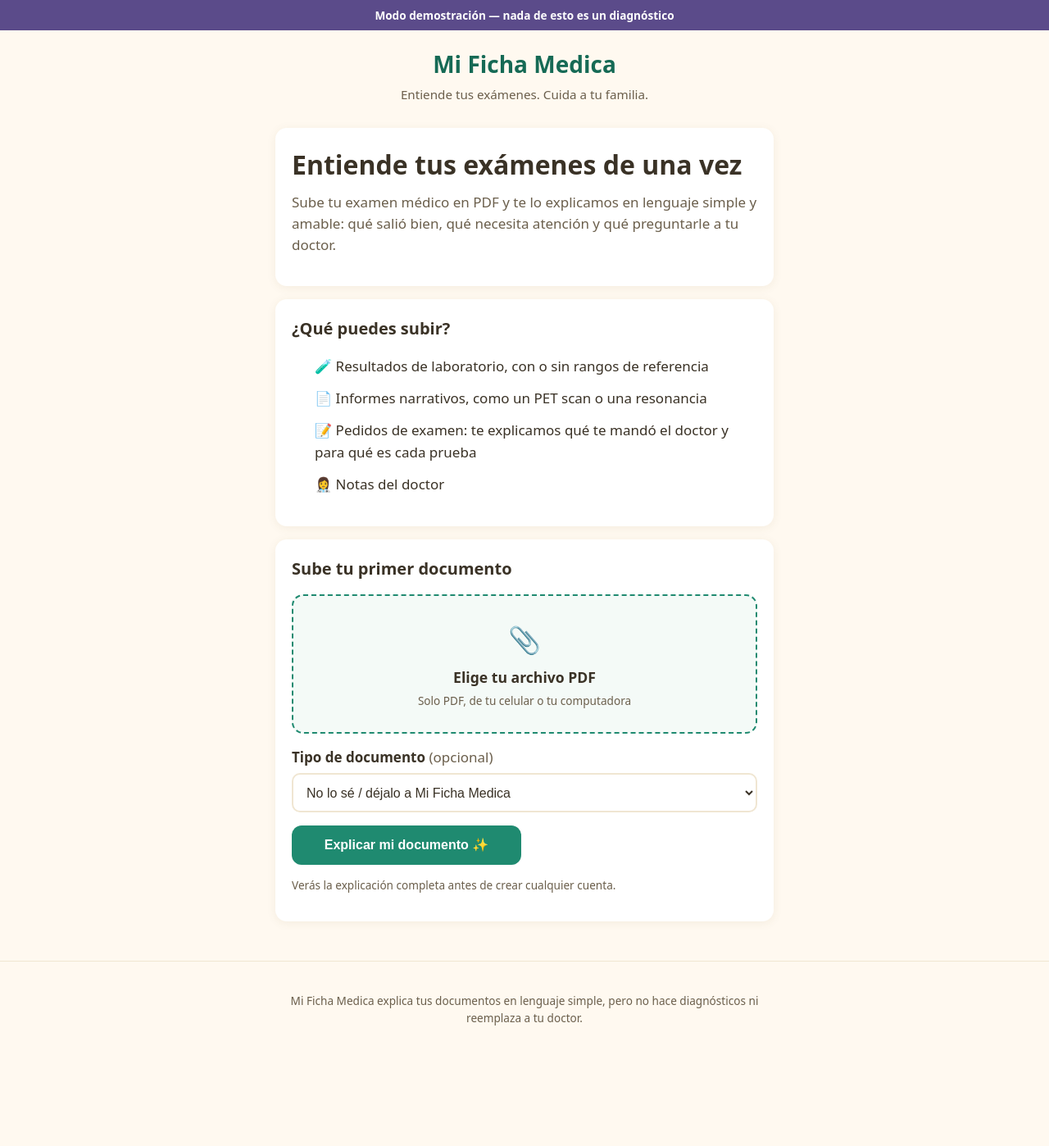
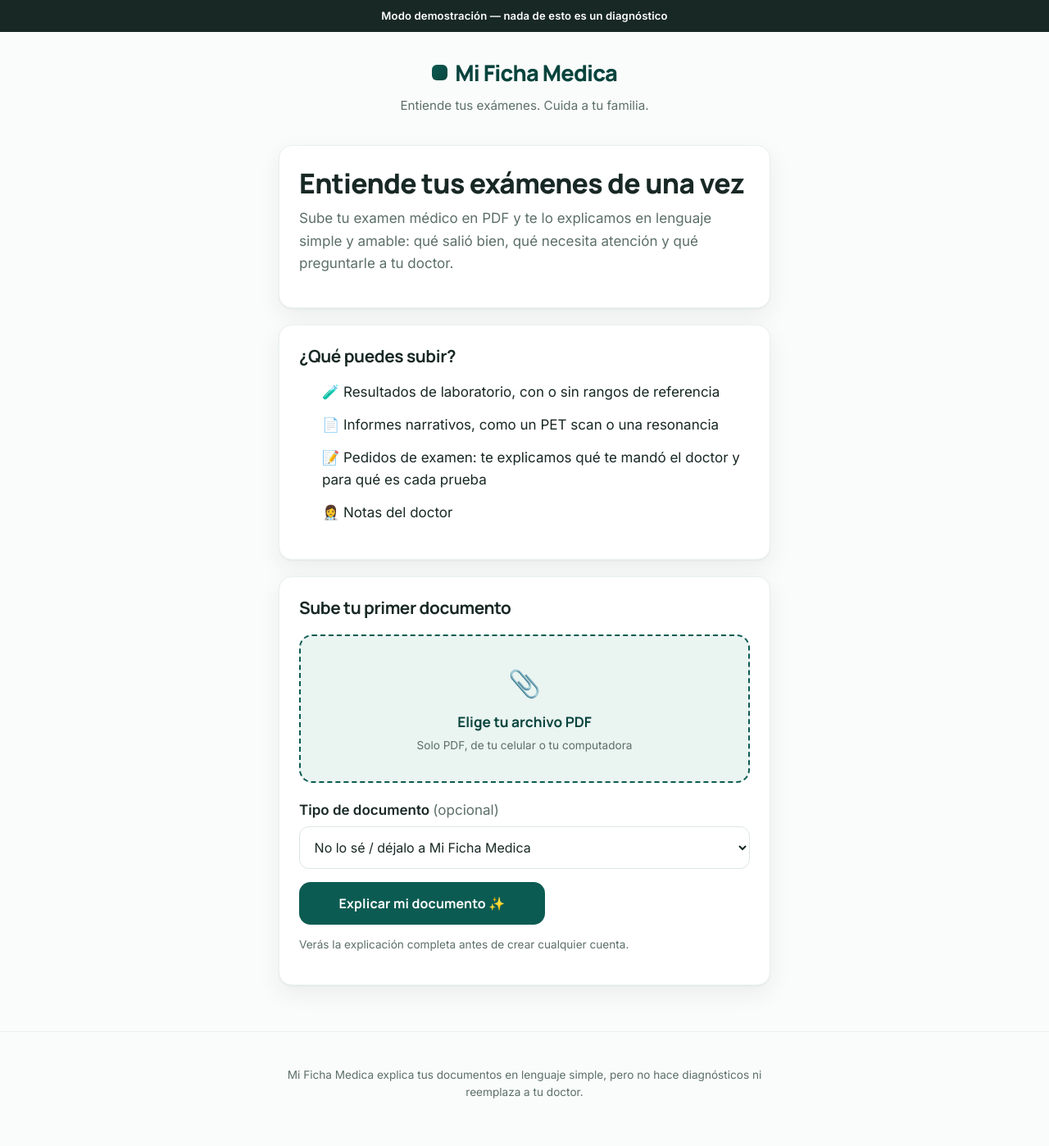
Before and after one commit to danlegion/mificha, a FastAPI app: page / in a window 1280 px wide. Shown: the whole page at 82% size. Before the commit the page ends 1251 px from the top, so only its background shows below. Run offline with FastAPI, Linux system fonts and the light colour scheme.

Commit message:
Diseño: dirección 'Calma clínica'
- Paleta propia: verde pino profundo (#0C5B52) + superficies clínicas claras,
  fuera del azul médico genérico y del crema anterior.
- Tipografías: Manrope (marca/títulos/números) + Inter (texto).
- Tarjetas con borde hairline y sombra susurrada, más aire, radios 16px.
- theme-color y manifest actualizados; SW cache v3 para que los
  teléfonos reciban el nuevo CSS.

```diff
--- a/static/app.css
+++ b/static/app.css
@@ -1,26 +1,40 @@
-/* MiFicha — mobile-first, warm and friendly. No build step. */
+/* Mi Ficha Medica — dirección "Calma clínica".
+   Mobile-first, sereno y profesional. Sin build step.
+   Tipografías: Manrope (títulos/marca/números) + Inter (texto). */
 
 :root {
-  --cream: #FFF9F0;
-  --ink: #3a3226;
-  --ink-soft: #6b5f4c;
-  --green: #1f8a70;
-  --green-dark: #166a55;
-  --teal: #2aa198;
-  --card: #ffffff;
-  --line: #f0e6d2;
-  --shadow: 0 2px 12px rgba(120, 90, 40, 0.08);
-  --radius: 14px;
+  /* Superficies */
+  --bg: #FAFCFB;
+  --surface: #FFFFFF;
+  --surface-soft: #EFF6F3;
+  --line: #DCE7E2;
+  --line-soft: #E9F1ED;
 
-  /* Urgency colors — always paired with text labels */
-  --u-green-bg: #e6f6ec;
-  --u-green-fg: #1c7a3f;
-  --u-amber-bg: #fff3d6;
-  --u-amber-fg: #8a6100;
-  --u-orange-bg: #ffe9d6;
-  --u-orange-fg: #b34a00;
-  --u-red-bg: #ffe0dd;
-  --u-red-fg: #b91c1c;
+  /* Tinta */
+  --ink: #182825;
+  --ink-soft: #5C6F68;
+  --ink-faint: #8AA099;
+
+  /* Marca: verde pino profundo — propio, no el azul médico genérico */
+  --brand: #0C5B52;
+  --brand-deep: #08443D;
+  --brand-soft-bg: #DDEEE9;
+  --brand-ghost: #EAF4F1;
+
+  --radius: 16px;
+  --radius-sm: 12px;
+  --shadow: 0 1px 2px rgba(16, 43, 38, 0.05), 0 10px 28px rgba(16, 43, 38, 0.07);
+
+  --font-display: "Manrope", "Inter", system-ui, -apple-system, "Segoe UI", sans-serif;
+  --font-body: "Inter", system-ui, -apple-system, "Segoe UI", Roboto, sans-serif;
+
+  /* Urgencia — siempre acompañada de etiqueta de texto */
+  --u-green-bg: #E2F3EB; --u-green-fg: #14663F; --u-green-line: #BEE2D1;
+  --u-amber-bg: #FFF4D9; --u-amber-fg: #8A6100; --u-amber-line: #EFD9A0;
+  --u-orange-bg: #FFEBD9; --u-orange-fg: #A8480A; --u-orange-line: #F2CBA8;
+  --u-red-bg: #FFE3E0;   --u-red-fg: #B4232A;   --u-red-line: #F0BDB8;
+
+  --focus: #2AA198;
 }
 
 * { box-sizing: border-box; }
@@ -29,110 +43,144 @@ html { -webkit-text-size-adjust: 100%; }
 
 body {
   margin: 0;
-  background: var(--cream);
+  background: var(--bg);
   color: var(--ink);
-  font-family: system-ui, -apple-system, "Segoe UI", Roboto, sans-serif;
+  font-family: var(--font-body);
   font-size: 17px;
-  line-height: 1.55;
+  line-height: 1.6;
+  -webkit-font-smoothing: antialiased;
 }
 
 .container {
   max-width: 640px;
   margin: 0 auto;
-  padding: 0 1rem;
+  padding: 0 1.25rem;
 }
+
+h1, h2, h3 {
+  font-family: var(--font-display);
+  letter-spacing: -0.02em;
+  line-height: 1.25;
+  color: var(--ink);
+}
+
+h2 { font-size: 1.3rem; margin: 0 0 0.75rem; }
+h3 { font-size: 1.08rem; margin: 0 0 0.5rem; }
 
 /* ---------- Header / footer ---------- */
 
 .dev-banner {
-  background: #5b4b8a;
+  background: var(--ink);
   color: #fff;
   text-align: center;
-  font-size: 0.85rem;
-  padding: 0.5rem 1rem;
+  font-size: 0.82rem;
+  padding: 0.55rem 1rem;
   font-weight: 600;
+  letter-spacing: 0.01em;
 }
 
 .site-header {
-  padding: 1.25rem 0 0.75rem;
+  padding: 1.75rem 0 1rem;
   text-align: center;
 }
 
 .wordmark {
-  font-size: 1.75rem;
+  font-family: var(--font-display);
+  font-size: 1.7rem;
   font-weight: 800;
-  color: var(--green-dark);
+  letter-spacing: -0.03em;
+  color: var(--brand-deep);
   text-decoration: none;
+  display: inline-flex;
+  align-items: center;
+  gap: 0.55rem;
+}
+
+.wordmark::before {
+  content: "";
+  width: 0.72em;
+  height: 0.72em;
+  border-radius: 0.22em;
+  background: linear-gradient(135deg, var(--brand), var(--brand-deep));
+  flex-shrink: 0;
 }
 
 .tagline {
-  margin: 0.25rem 0 0;
+  margin: 0.4rem 0 0;
   color: var(--ink-soft);
   font-size: 0.95rem;
 }
 
 .site-footer {
-  margin-top: 3rem;
-  padding: 1.5rem 0 2.5rem;
+  margin-top: 3.5rem;
+  padding: 1.75rem 0 2.5rem;
   color: var(--ink-soft);
   font-size: 0.85rem;
   text-align: center;
-  border-top: 1px solid var(--line);
+  border-top: 1px solid var(--line-soft);
 }
 
 /* ---------- Cards & layout ---------- */
 
 .card {
-  background: var(--card);
+  background: var(--surface);
+  border: 1px solid var(--line-soft);
   border-radius: var(--radius);
   box-shadow: var(--shadow);
-  padding: 1.25rem;
-  margin: 1rem 0;
+  padding: 1.5rem;
+  margin: 1.25rem 0;
 }
 
-.hero h1 { margin: 0 0 0.5rem; font-size: 1.6rem; }
+.hero h1 { margin: 0 0 0.6rem; font-size: 1.65rem; font-weight: 800; }
 .hero p { margin: 0 0 1rem; color: var(--ink-soft); }
 
 .eyebrow {
   text-transform: uppercase;
-  letter-spacing: 0.06em;
-  font-size: 0.75rem;
+  letter-spacing: 0.14em;
+  font-size: 0.72rem;
   font-weight: 700;
-  color: var(--green);
-  margin: 0 0 0.5rem;
+  color: var(--brand);
+  margin: 0 0 0.6rem;
+  font-family: var(--font-display);
 }
 
-.lead { font-size: 1.1rem; margin: 0.5rem 0; }
+.lead { font-size: 1.08rem; margin: 0.5rem 0; }
 
 .micro-note { font-size: 0.85rem; color: var(--ink-soft); }
-
-h2 { font-size: 1.25rem; margin: 0 0 0.75rem; }
-h3 { font-size: 1.05rem; margin: 0 0 0.5rem; }
 
 /* ---------- Buttons & inputs (large tap targets) ---------- */
 
 .btn {
   display: inline-block;
-  min-height: 48px;
-  line-height: 48px;
-  padding: 0 1.5rem;
-  border-radius: 12px;
+  min-height: 52px;
+  line-height: 52px;
+  padding: 0 1.75rem;
+  border-radius: 14px;
+  font-family: var(--font-display);
   font-size: 1rem;
   font-weight: 700;
+  letter-spacing: 0.01em;
   text-decoration: none;
   text-align: center;
   cursor: pointer;
   border: none;
+  transition: transform 0.06s ease, background 0.15s ease;
 }
+
+.btn:active { transform: scale(0.98); }
 
 .btn-large { width: 100%; }
 
-.btn-primary { background: var(--green); color: #fff; }
-.btn-primary:hover { background: var(--green-dark); }
+.btn-primary { background: var(--brand); color: #fff; }
+.btn-primary:hover { background: var(--brand-deep); }
 
-.btn-ghost { background: var(--line); color: var(--ink); }
+.btn-ghost {
+  background: var(--surface);
+  color: var(--brand-deep);
+  border: 1.5px solid var(--line);
+}
 
-.btn-danger { background: #f3d9d7; color: var(--u-red-fg); margin-top: 0.75rem; }
+.btn-danger { background: var(--u-red-bg); color: var(--u-red-fg); margin-top: 0.75rem; }
 
 .btn-row {
   display: flex;
@@ -146,26 +194,27 @@ h3 { font-size: 1.05rem; margin: 0 0 0.5rem; }
   margin: 1rem 0;
 }
 
-.field > span { display: block; font-weight: 600; margin-bottom: 0.35rem; }
+.field > span { display: block; font-weight: 600; margin-bottom: 0.4rem; }
 
 .field input[type="text"],
 .field input[type="email"],
 .field input[type="tel"],
 .field select {
   width: 100%;
-  min-height: 48px;
+  min-height: 52px;
   font-size: 1rem;
-  padding: 0.6rem 0.75rem;
-  border: 2px solid var(--line);
-  border-radius: 10px;
+  font-family: var(--font-body);
+  padding: 0.65rem 0.85rem;
+  border: 1.5px solid var(--line);
+  border-radius: var(--radius-sm);
   background: #fff;
   color: var(--ink);
 }
 
 .field input:focus, .field select:focus {
-  outline: 3px solid var(--teal);
+  outline: 3px solid rgba(42, 161, 152, 0.35);
   outline-offset: 1px;
-  border-color: var(--green);
+  border-color: var(--brand);
 }
 
 .field small { display: block; margin-top: 0.3rem; color: var(--ink-soft); font-size: 0.85rem; }
@@ -175,21 +224,31 @@ h3 { font-size: 1.05rem; margin: 0 0 0.5rem; }
 
 .file-drop {
   display: block;
-  border: 2px dashed var(--green);
+  border: 2px dashed var(--brand);
   border-radius: var(--radius);
-  padding: 1.75rem 1rem;
+  padding: 2rem 1rem;
   text-align: center;
   cursor: pointer;
-  background: #f4faf7;
-  margin: 1rem 0;
+  background: var(--brand-ghost);
+  margin: 1.25rem 0;
+  transition: background 0.15s ease;
 }
+
+.file-drop:hover { background: var(--brand-soft-bg); }
 
 .file-drop input[type="file"] { display: none; }
 
 .file-icon { font-size: 2rem; display: block; }
-.file-text { display: block; font-weight: 700; font-size: 1.1rem; margin: 0.5rem 0 0.25rem; }
+.file-text {
+  display: block;
+  font-family: var(--font-display);
+  font-weight: 700;
+  font-size: 1.08rem;
+  margin: 0.5rem 0 0.25rem;
+  color: var(--brand-deep);
+}
 .file-hint { display: block; color: var(--ink-soft); font-size: 0.85rem; }
-.file-drop.file-chosen .file-text { color: var(--green-dark); }
+.file-drop.file-chosen .file-text { color: var(--brand-deep); }
 
 .check-list { list-style: none; padding: 0; margin: 0.75rem 0; }
 .check-list li { padding: 0.4rem 0 0.4rem 1.75rem; position: relative; }
@@ -393,7 +493,7 @@ h3 { font-size: 1.05rem; margin: 0 0 0.5rem; }
 /* ---------- Larger screens ---------- */
 
 @media (min-width: 700px) {
-  .hero h1 { font-size: 2rem; }
-  .btn-large { width: auto; min-width: 280px; }
+  .hero h1 { font-size: 2.1rem; }
+  .btn-large { width: auto; min-width: 300px; }
   .doc-grid { grid-template-columns: 1fr 1fr; }
 }
--- a/static/sw.js
+++ b/static/sw.js
@@ -1,6 +1,6 @@
 /* MiFicha service worker — cache-first for the app shell only.
    NEVER cache /resultado, /ficha, /s/* (clinical data must always be fresh). */
-var CACHE = "mificha-shell-v2";
+var CACHE = "mificha-shell-v3";
 var SHELL = ["/", "/static/app.css", "/static/app.js", "/static/manifest.json"];
 
 self.addEventListener("install", function (event) {
--- a/templates/base.html
+++ b/templates/base.html
@@ -6,8 +6,11 @@
   <meta name="description" content="Mi Ficha Medica explica tus exámenes médicos en lenguaje simple.">
   <title>{% block title %}Mi Ficha Medica{% endblock %} · Mi Ficha Medica</title>
   <link rel="stylesheet" href="/static/app.css">
+  <link rel="preconnect" href="https://fonts.googleapis.com">
+  <link rel="preconnect" href="https://fonts.gstatic.com" crossorigin>
+  <link href="https://fonts.googleapis.com/css2?family=Inter:wght@400;500;600;700&family=Manrope:wght@600;700;800&display=swap" rel="stylesheet">
   <link rel="manifest" href="/static/manifest.json">
-  <meta name="theme-color" content="#1f8a70">
+  <meta name="theme-color" content="#0C5B52">
 </head>
 <body>
   {% if demo_mode|default(false) or dev_auth|default(false) %}
```
Also changed, not shown: other parts of static/app.css (+90 -49 lines), static/manifest.json.
